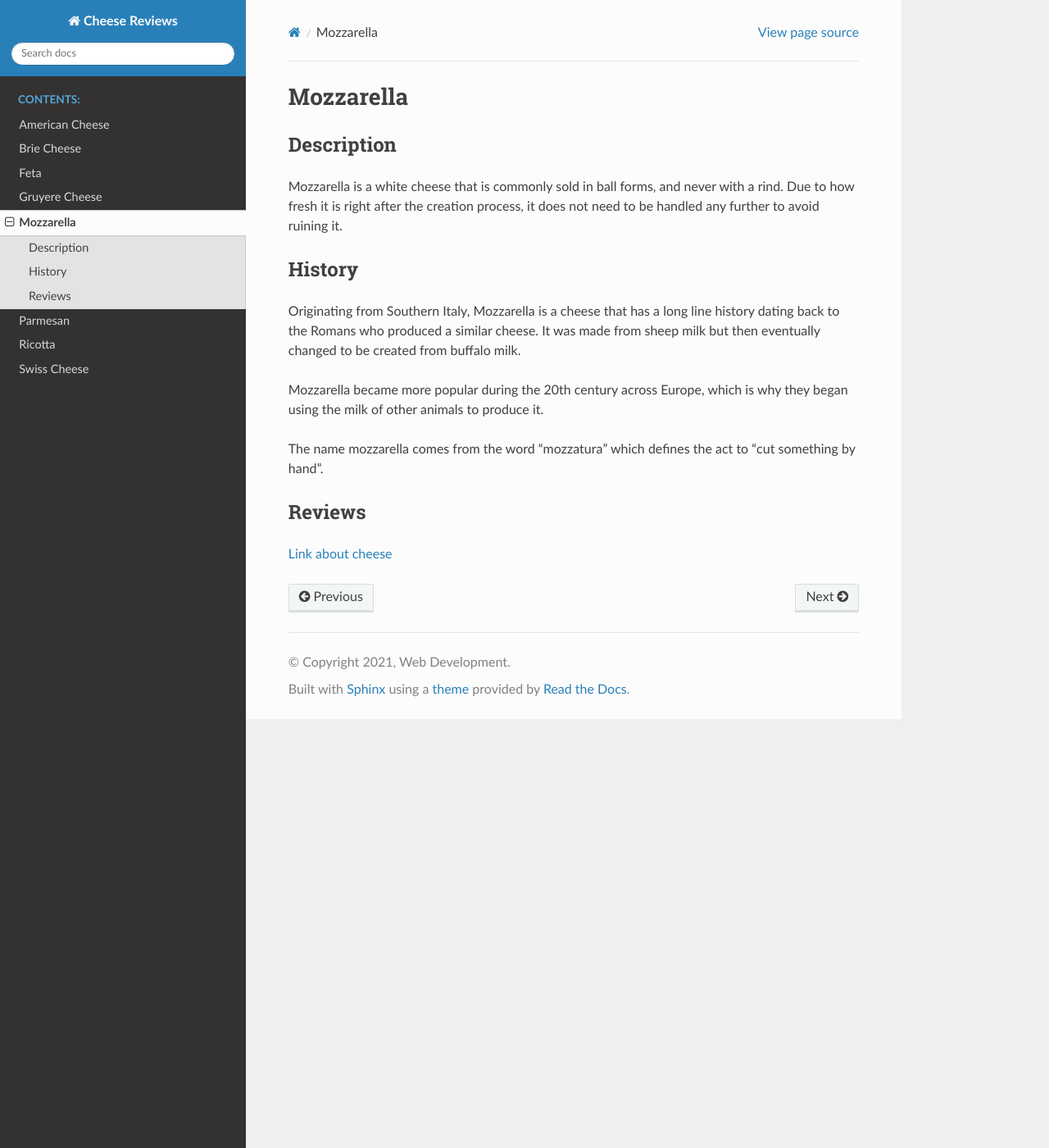
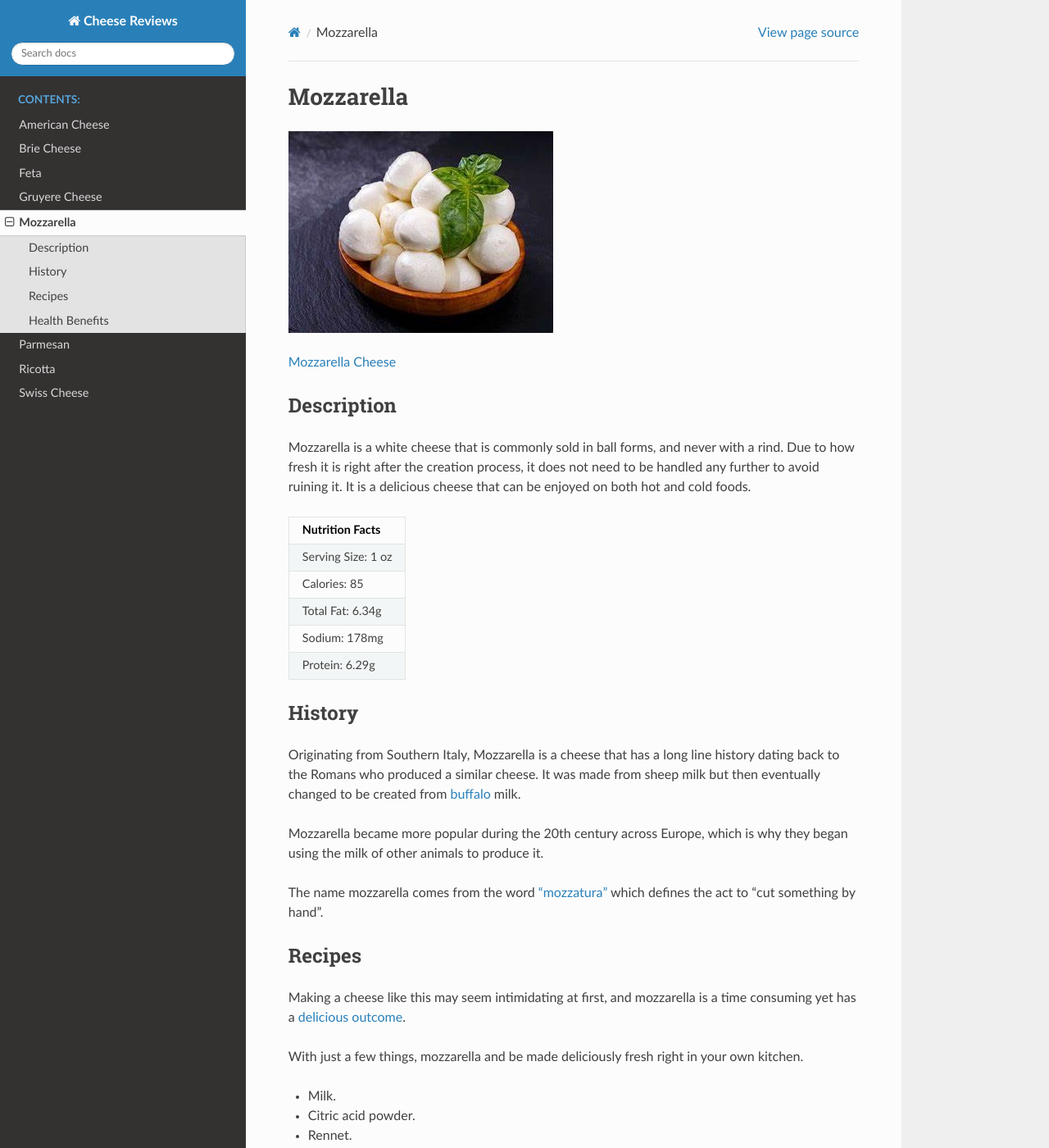
Before and after one commit to BWilb/Cheese_Reviews, a Sphinx documentation site: the page built from source/mozzarella/index.rst, in a window 1280 px wide and 1400 px high. Shown: the whole window at 82% size. Built offline with Sphinx 7.4.7 and the Read the Docs theme 2.0.0, drawn with Linux system fonts in a browser that asks for light colours; some of the changed text lies outside the part shown.

Commit message:
Issue #5. Mozzarella Full Additions.

```diff
--- a/source/mozzarella/index.rst
+++ b/source/mozzarella/index.rst
@@ -1,13 +1,31 @@
 Mozzarella
 ==========
 
+.. image:: /mozzarella/mozzarellapic.jpg
+
+`Mozzarella Cheese <https://www.nutritionadvance.com/mozzarella-cheese-nutrition-facts/>`_
 
 Description
 -----------
 
 Mozzarella is a white cheese that is commonly sold in ball forms, and never
 with a rind. Due to how fresh it is right after the creation process, it does
-not need to be handled any further to avoid ruining it.
+not need to be handled any further to avoid ruining it. It is a delicious cheese
+that can be enjoyed on both hot and cold foods.
+
++-------------------------------+
+| Nutrition Facts               |
++===============================+
+| Serving Size:         1 oz    |
++-------------------------------+
+| Calories:             85      |
++-------------------------------+
+| Total Fat:            6.34g   |
++-------------------------------+
+| Sodium:                178mg  |
++-------------------------------+
+| Protein:              6.29g   |
++-------------------------------+
 
 
 History
@@ -15,15 +33,57 @@
 
 Originating from Southern Italy, Mozzarella is a cheese that has a long line
 history dating back to the Romans who produced a similar cheese. It was made
-from sheep milk but then eventually changed to be created from buffalo milk.
+from sheep milk but then eventually changed to be created from `buffalo <https://sallybernstein.com/food/single-article
+s/mozzarella.htm>`_ milk.
 
 Mozzarella became more popular during the 20th century across Europe, which is
 why they began using the milk of other animals to produce it.
 
-The name mozzarella comes from the word "mozzatura" which defines the act to
-"cut something by hand".
+The name mozzarella comes from the word `"mozzatura" <https://www.alfaforni.com/en/a-bit-of-facts-about-the-mozza
+rella/>`_ which defines the act to "cut something by hand".
 
+Recipes
+-------
 
-Reviews
--------
-`Link about cheese <https://sallybernstein.com/food/single-articles/mozzarella.html>`_
+Making a cheese like this may seem intimidating at first, and mozzarella
+is a time consuming yet has a `delicious outcome <https://www.allrecipes.com/article/how-to-make-mozzarella-cheese/>`_.
+
+With just a few things, mozzarella and be made deliciously fresh right in your own kitchen.
+
+- Milk.
+
+- Citric acid powder.
+
+- Rennet.
+
+- Salt.
+
+1. The process essentially begins with a large portion of time being dedicated to slow heating and stirring the ingredients together.
+
+2. Then the cheese process continues when the substance begins to curdle and the now cheese must be pulled and strung out.
+
+3. During that time the cheese will eventually become shiny, smooth, and not break apart easily anymore.
+
+4. After that put it in an airtight container to rest in the fridge for a few hours.
+
+Feel free to enjoy your newly made mozzarella on any dish you so desire!
+
++-------------------------+
+|         WARNING         |
+|                         |
+| This cheese is extremely|
+| tasty. Try at your own  |
+| risk.                   |
++-------------------------+
+
+Health Benefits
+---------------
+
+1. Packed with protein.
+	Fresh mozzarella contains about 22g of protein for about every 300 calories it has.
+
+2. High in calcium.
+	Compared to other fresh cheeses, mozzarella tops the charts in its calcium count.
+
+3. Low calories.
+	Mozzarella is near the top of the list for being low in calories compared to other cheeses.
```
Also changed, not shown: source/mozzarella/mozzarellapic.jpg (added).
